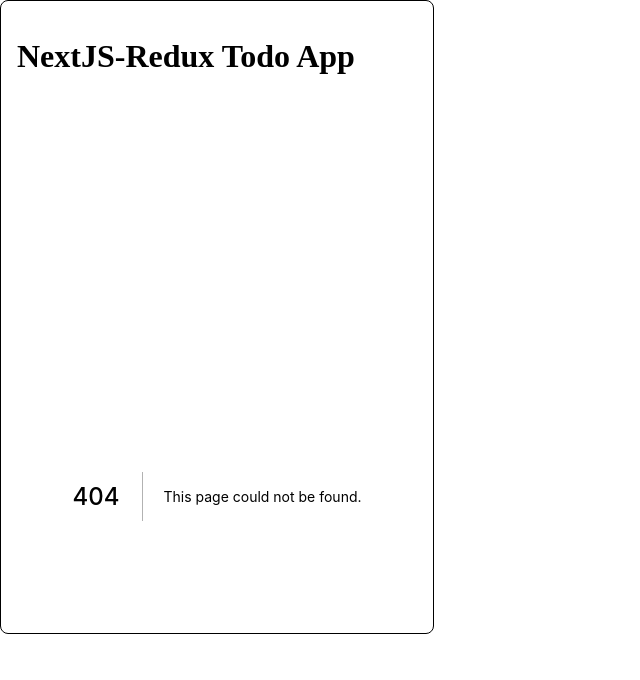
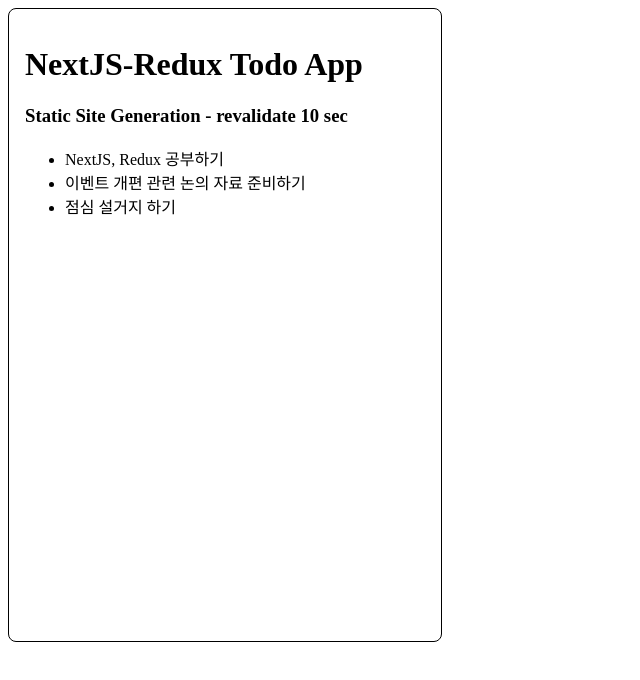
Before and after one commit to Woomin-Jeon/nextjs-redux-todo, a Next.js app: page /todo/ssg_revalidate in a window 1280 px wide. Before the commit this address had no page. Shown: the top 680 px of the page, without its empty margins (0-640 px from the left). Built offline with nearby package versions, Linux system fonts and the light colour scheme.

Commit message:
feat: SSG revalidate 페이지 구현

```diff
--- /dev/null
+++ b/pages/todo/ssg_revalidate.tsx
@@ -0,0 +1,34 @@
+import { GetStaticProps } from 'next/types'
+import React from 'react'
+
+import api, { Todo } from '../api'
+
+interface Props {
+  todos: Todo[]
+}
+
+const SSGTodoList: React.FC<Props> = ({ todos }) => {
+  return (
+    <>
+      <h3>Static Site Generation - revalidate 10 sec</h3>
+      <ul>
+        {todos.map((todo) => (
+          <li key={todo.id}>{todo.title}</li>
+        ))}
+      </ul>
+    </>
+  )
+}
+
+export const getStaticProps: GetStaticProps<Props> = async () => {
+  const todos = await api.getTodos()
+
+  return {
+    props: {
+      todos,
+    },
+    revalidate: 10,
+  }
+}
+
+export default SSGTodoList
```
Also changed, not shown: pages/index.tsx (+9 -4 lines).
